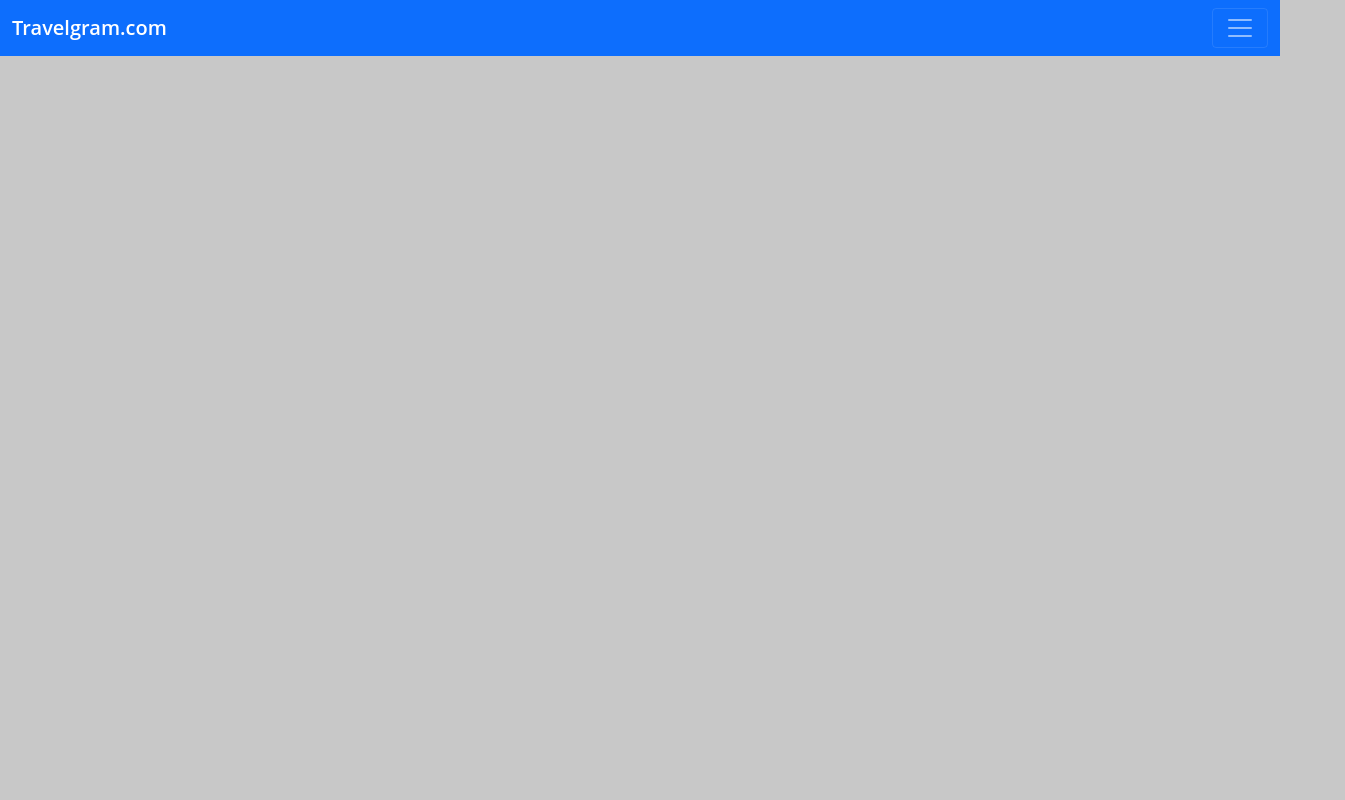
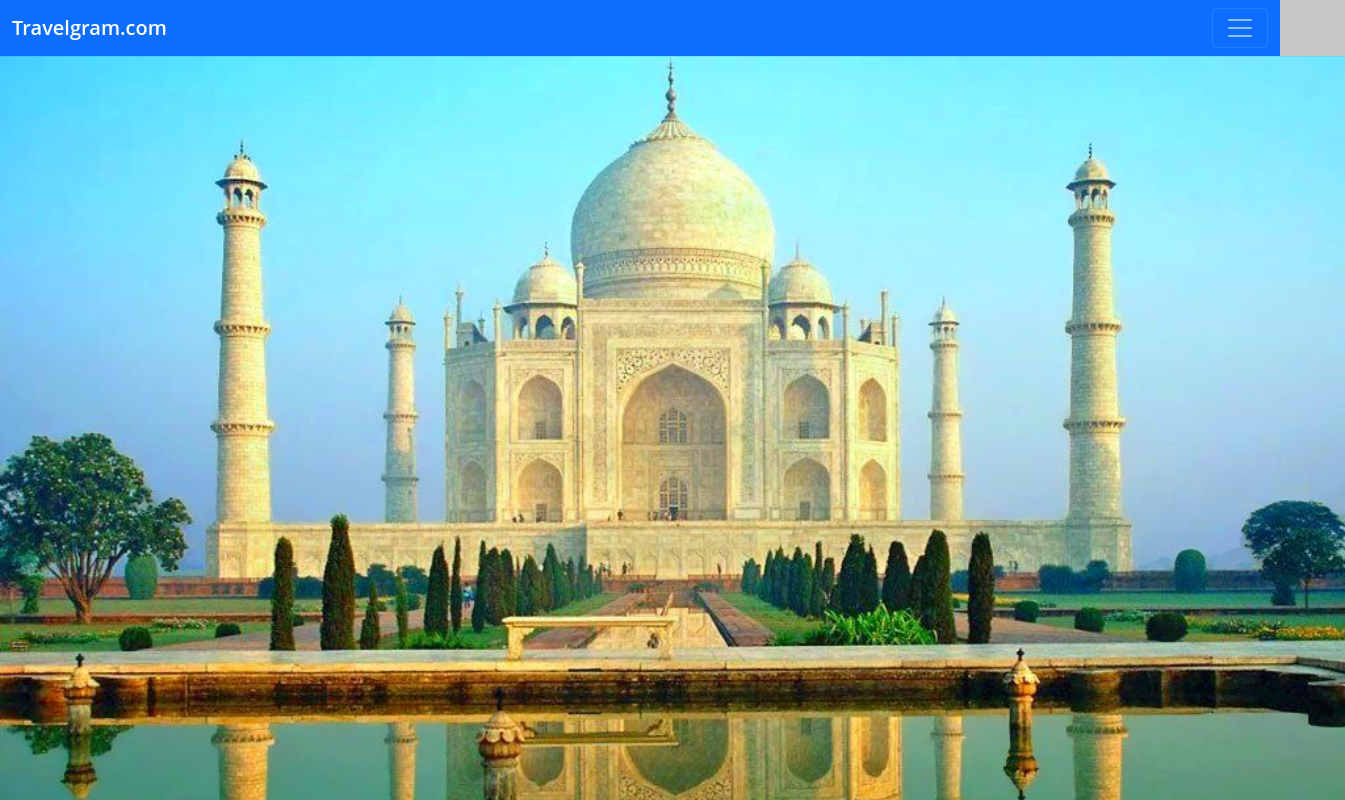
Before and after one commit to sumitb5/travelmanagement5, a React (Create React App) app: page /home in a window 1280 px wide. Shown: the top 800 px of the page, 1345 px wide, since content can reach past the window. Built offline with nearby package versions, Linux system fonts and the light colour scheme.

Commit message:
Added new webpages

```diff
--- a/src/App.js
+++ b/src/App.js
@@ -5,6 +5,7 @@ import Login from './login';
 import Navbar from './Component/Navbar';
 import About from "./webpages/about";
 import Contact from "./webpages/contact";
+import Home from "./webpages/home";
 
 function App() {
   return (
@@ -14,6 +15,7 @@ function App() {
         <Route path='/login' exact component={Login} />
         <Route path='/about' exact component={About} />
         <Route path='/contact' exact component={Contact} />
+        <Route path='/home' exact component={Home} />
       </BrowserRouter>
     </div>
   );
--- a/src/Component/Navbar.js
+++ b/src/Component/Navbar.js
@@ -5,7 +5,7 @@ export default function Navbar(props) {
         <nav className="navbar navbar-dark bg-primary">
             <div class="container-fluid">
                 {/* <img src="/src/TRAVEL.jpg" alt="" width="40" height="30" class="d-inline-block align-text-top" /> */}
-                <a class="navbar-brand" href="/">{props.title}</a>
+                <a class="navbar-brand" href="/home">{props.title}</a>
 
                 <button class="navbar-toggler" type="button" data-bs-toggle="collapse" data-bs-target="#navbarNavDropdown" aria-controls="navbarNavDropdown" aria-expanded="false" aria-label="Toggle navigation">
                     <span class="navbar-toggler-icon"></span>
@@ -13,7 +13,7 @@ export default function Navbar(props) {
                 <div class="collapse navbar-collapse" id="navbarNavDropdown">
                     <ul class="navbar-nav">
                         <li class="nav-item">
-                            <a class="nav-link" href="/">Home</a>
+                            <a class="nav-link" href="/home">Home</a>
                         </li>
                         <li class="nav-item">
                             <a class="nav-link" href="/login">Login</a>
@@ -41,6 +41,5 @@ export default function Navbar(props) {
                 </div>
             </div>
         </nav>
-
     );
 }
--- /dev/null
+++ b/src/webpages/home.js
@@ -0,0 +1,10 @@
+import React from "react";
+import background from "../img/1386029.jpg";
+
+export default function Home() {
+    return (
+        <div style= {{backgroundImage: `url(${background})`, backgroundSize:'contain',height:1010,width:1345}}>
+
+        </div>
+    );
+}
```
Also changed, not shown: src/webpages/about.js (+9 -0 lines), src/img/1386029.jpg (renamed from public/img/1386029.jpg), src/img/TRAVEL.jpg (renamed from public/img/TRAVEL.jpg).
